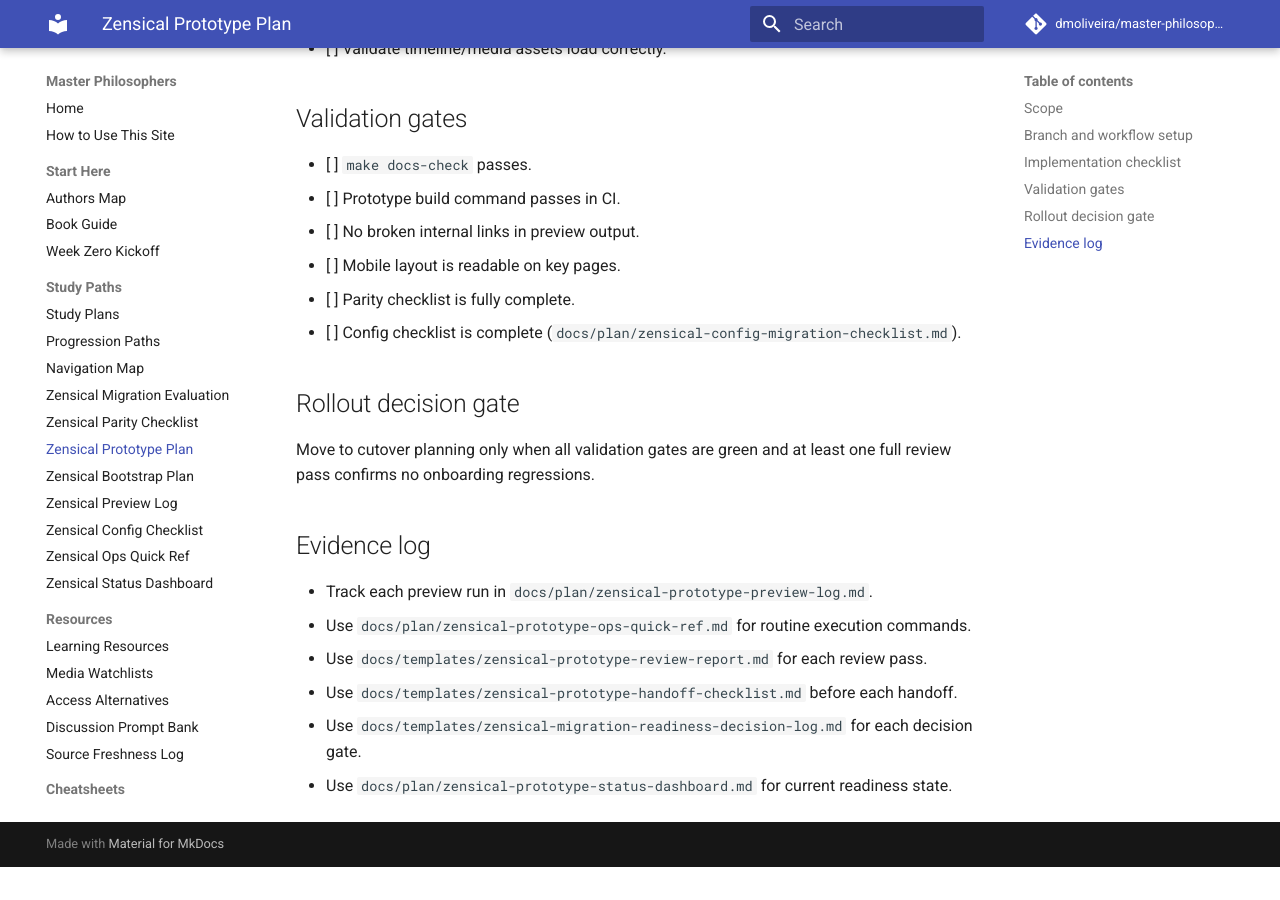
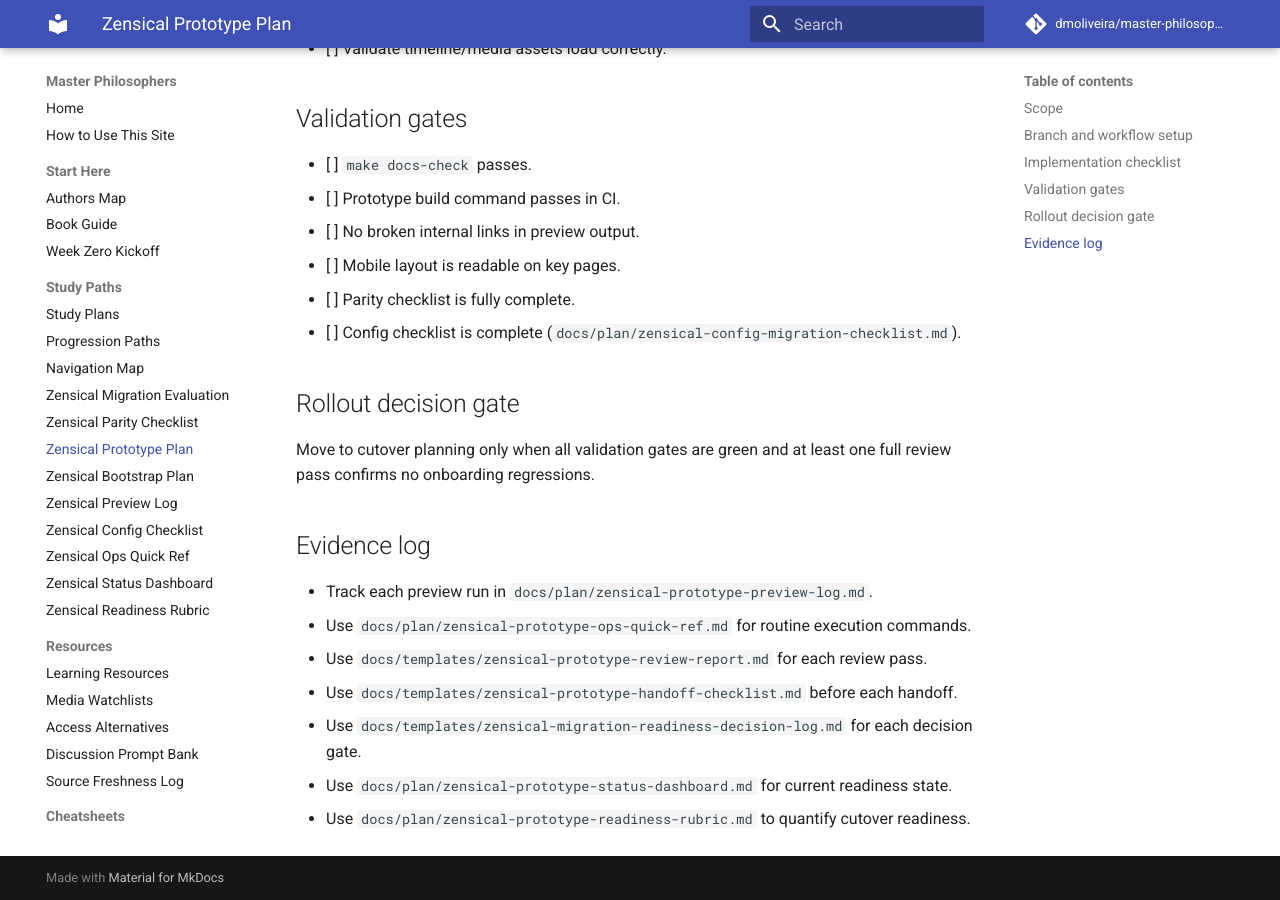
Before and after one commit to dmoliveira/master-philosophers, an MkDocs documentation site: the page built from docs/plan/zensical-prototype-execution-plan.md, in a window 1280 px wide and 900 px high, scrolled down 956 px. Built offline with MkDocs 1.6.1 and Material for MkDocs 9.7.7, drawn with Linux system fonts in a browser that asks for light colours; comment, search, counter and statistics services are not loaded; before the commit the page ends 1823 px from its top, so only the background shows below that.

Commit message:
docs wire readiness rubric across prototype docs

```diff
--- a/docs/plan/zensical-prototype-execution-plan.md
+++ b/docs/plan/zensical-prototype-execution-plan.md
@@ -52,3 +52,4 @@ one full review pass confirms no onboarding regressions.
 - Use `docs/templates/zensical-prototype-handoff-checklist.md` before each handoff.
 - Use `docs/templates/zensical-migration-readiness-decision-log.md` for each decision gate.
 - Use `docs/plan/zensical-prototype-status-dashboard.md` for current readiness state.
+- Use `docs/plan/zensical-prototype-readiness-rubric.md` to quantify cutover readiness.
--- a/mkdocs.yml
+++ b/mkdocs.yml
@@ -41,6 +41,7 @@ nav:
       - Zensical Config Checklist: plan/zensical-config-migration-checklist.md
       - Zensical Ops Quick Ref: plan/zensical-prototype-ops-quick-ref.md
       - Zensical Status Dashboard: plan/zensical-prototype-status-dashboard.md
+      - Zensical Readiness Rubric: plan/zensical-prototype-readiness-rubric.md
   - Resources:
       - Learning Resources: resources/learning-resources.md
       - Media Watchlists: resources/media-watchlists.md
```
Also changed, not shown: README.md (+1 -0 lines), docs/plan/zensical-prototype-status-dashboard.md (+1 -0 lines).
